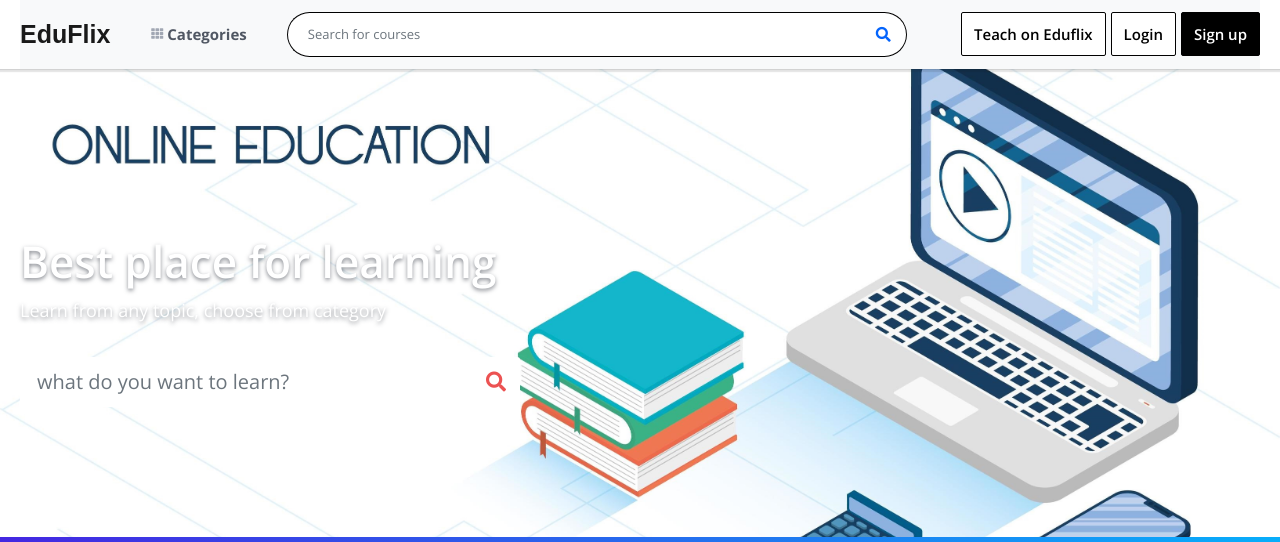
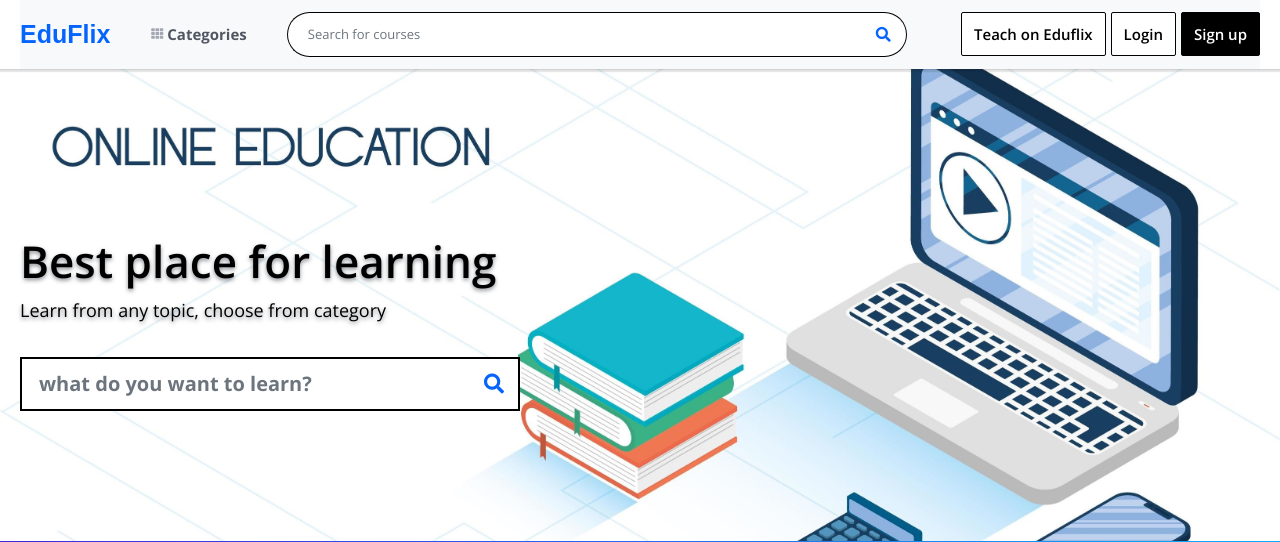
Before and after one commit to Mahak-Bhansali/EduFlix_Project, a Django app: template templates/index.html in a window 1280 px wide. Shown: the top 542 px of the page. Run offline with Django 3.2, Linux system fonts and the light colour scheme; the template is opened without the code that fills it, so the values that code supplies are empty; some libraries are stand-ins or nearby versions.

Commit message:
banner not updated

```diff
--- a/static/frontend/css/main.css
+++ b/static/frontend/css/main.css
@@ -149,10 +149,10 @@ input:focus {
 /*
     menu
 */
-.navbar-brand{
-    font-size: 25px;
-    font-weight: bold;
-    font-family: Arial, Helvetica, sans-serif;
+.navbar-brand {
+  font-size: 25px;
+  font-weight: bold;
+  font-family: Arial, Helvetica, sans-serif;
 }
 
 .corner-triangle.top-left:after {
@@ -1061,6 +1061,7 @@ input:focus {
   font-weight: 600;
   line-height: 1;
   margin-bottom: 10px;
+  color: #000;
   text-shadow: 0 2px 4px rgba(41, 48, 59, 0.55);
 }
 
@@ -1069,6 +1070,11 @@ input:focus {
   line-height: 34px;
   margin-bottom: 30px;
   text-shadow: 0 2px 4px rgba(41, 48, 59, 0.55);
+  color: #000;
+}
+
+.home-banner-wrap .input-group {
+  border: 2px solid #000;
 }
 
 .home-banner-wrap input[type="text"] {
@@ -1078,6 +1084,8 @@ input:focus {
   border: none;
   border-radius: 3px 0 0 3px;
   font-weight: 300;
+  color: #000;
+  font-weight: bold;
 }
 
 .home-banner-wrap .btn {
@@ -1086,11 +1094,11 @@ input:focus {
   background: #fff;
   border: 0;
   border-radius: 0 3px 3px 0;
-  color: #ec5252;
-}
-
-.home-banner-wrap .btn:hover {
-  background: #ec5252;
+  color: #0464fc;
+}
+
+.home-banner-wrap .home-banner-wrap .btn:hover {
+  background: #0464fc;
   color: #fff;
 }
 
@@ -3118,7 +3126,7 @@ section.my-courses-area {
   padding: 10px 12px;
   border-radius: 0;
   background-color: #fff;
-  border: 1px solid #cacbcc;
+  border: 1px solid black;
 }
 
 .my-courses-area .my-course-search-bar .input-group-append button {
--- a/templates/partials/navbar.html
+++ b/templates/partials/navbar.html
@@ -11,7 +11,7 @@
                         <li><a class="mobile-search-trigger" href="#mobile-search">Search<span></span></a></li>
                     </ul>
 
-                    <a class="navbar-brand" href="/">
+                    <a class="navbar-brand" style="color:#0464fc" href="/">
                         {#                        {{ --<img src="" alt="" height="30">--}}#}
                         EduFlix
                     </a>
```
Also changed, not shown: db.sqlite3, static/images/bg.jpg (added).
